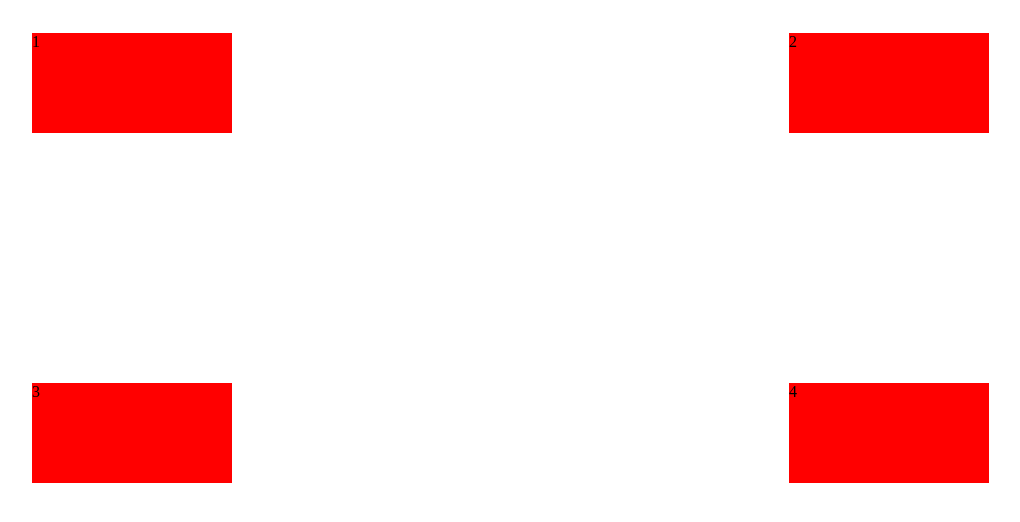
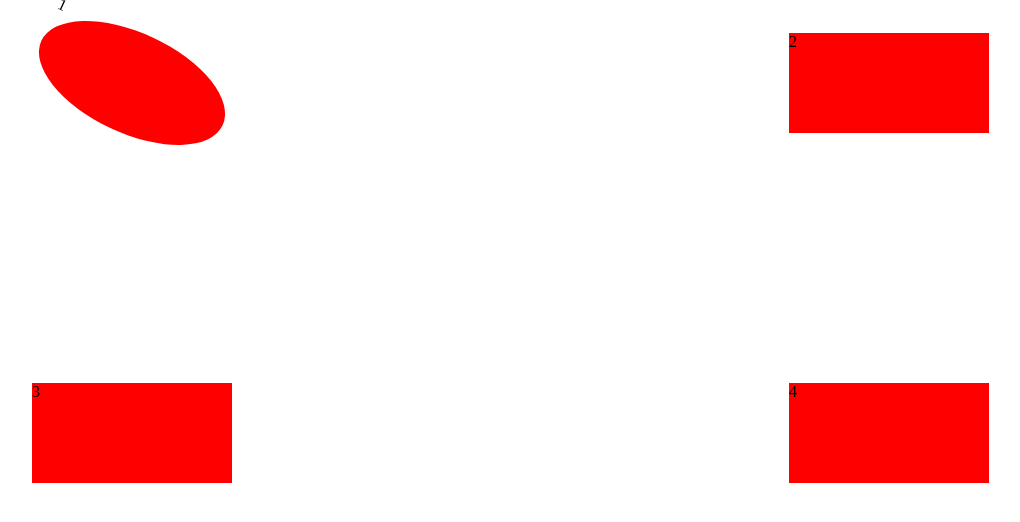
Before and after one commit to mohitmasiwal/csspractise, a plain HTML site: page main.html in a window 1280 px wide. In both pictures the pointer is over the element 133 px from the left and 83 px from the top of the page. Shown: the whole page, without its empty margins (1-1021 px from the left). Drawn offline with Linux system fonts and the light colour scheme.

Commit message:
new commit

```diff
--- a/main.css
+++ b/main.css
@@ -1,7 +1,10 @@
 
 .parent{
     display:block;
-
+}
+.main:hover{
+   transform: rotate(25deg);
+   border-radius: 50%;
 }
 .main{
     background-color: red;
```
